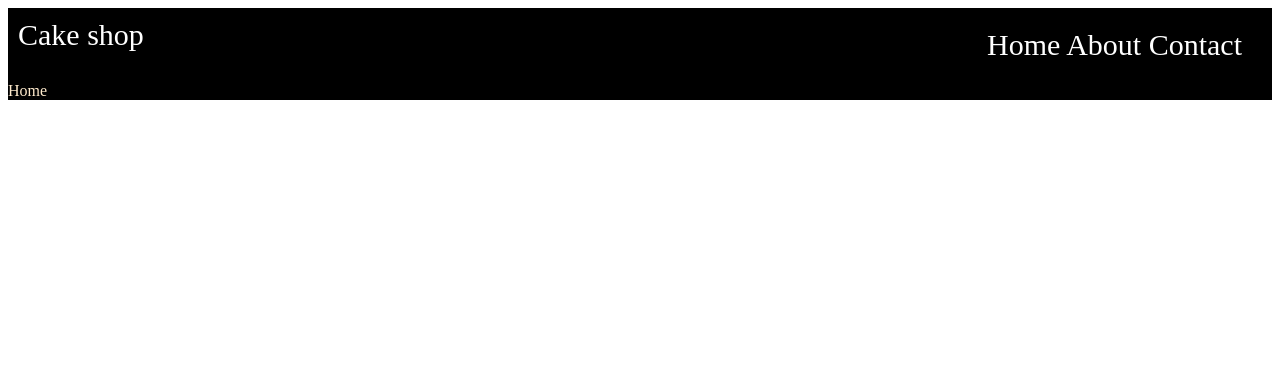
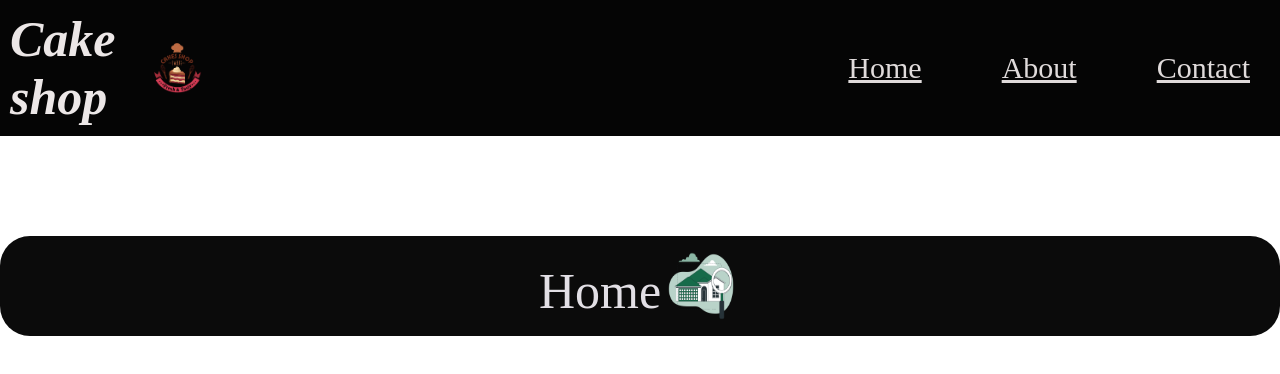
Before and after one commit to MansiMali18/Cake-Shop-using-react, a React app: page / in a window 1280 px wide. Built offline with nearby package versions, Linux system fonts and the light colour scheme.

Commit message:
heading added in all pages

```diff
--- a/src/Components/Navbar.css
+++ b/src/Components/Navbar.css
@@ -1,17 +1,37 @@
+body
+{
+    padding: 0;
+    margin: 0;
+}
 .navbar
 {
-    background-color: black;
-    color: white;
+    background-color: rgb(5, 5, 5);
+    color: rgb(236, 231, 231);
     padding: 10px;
     display: flex;
-    justify-content: space-between;
+    width: 100%;
+    align-items: center;
+    margin: 0px;
 }
+.logo
+{
+    width: 80px;
+    height: 50px;
+}
+
 .name
 {
-    font-size: 30px;
+    font-size: 50px;
+    font-weight: bold;
+    font-style: italic;
+    margin-right: 600px ;
+    display: flex;
+    align-items: center;
 }
-.links
+.nav-links
 {
      font-size: 30px;
-     margin: 10px 20px;
+    color: rgb(224, 219, 219);
+    margin: 0px 40px;
+
 }
--- a/src/Components/Navbar.js
+++ b/src/Components/Navbar.js
@@ -1,17 +1,17 @@
 
 import "./Navbar.css";
-import logo from "./../Components/logo.PNG"
+import logo from "./logo-removebg-preview.png"
 function Navbar() {
   return (
     <>
     <div className='navbar'>
      <div className='name'>
-        Cake shop <img src={logo.PNG}/>
+        Cake shop <img src={logo} className="logo"/>
       </div>
       <div className='links'>
-          Home
-          About
-          Contact
+          <a href="/"className='nav-links'>Home</a>
+          <a href="/About"className='nav-links'>About</a>
+          <a href="/Contact"className='nav-links'>Contact</a>
       </div>
     </div>
     </>
--- a/src/View/ABOUT/About.js
+++ b/src/View/ABOUT/About.js
@@ -1,12 +1,19 @@
-import React from 'react'
+
 import Navbar from "../../Components/Navbar.js"
-import "./../ABOUT/about.css"
+import AboutImg from "./About us page-pana.png"
+import "./../../index.js"
+import "./about.css"
 function About()
 {
   return (
     <>
     <Navbar/>
-    <div className='about'>About</div>
+    <div className='about'>
+      <div className="headings">
+      <span className='heading'>About</span>
+      <img src={AboutImg} className='heading-img'/>
+      </div>
+    </div>
     </>
     )
 }
--- a/src/View/ABOUT/about.css
+++ b/src/View/ABOUT/about.css
@@ -1,5 +1,5 @@
 .about
 {
-    background-color: blue;
-    color: black;
+    margin-top: 100px;
+    width: 100%;
 }
--- a/src/View/CONTACT/Contact.js
+++ b/src/View/CONTACT/Contact.js
@@ -1,13 +1,18 @@
-import React from 'react'
 
-import Navbar from "../../Components/Navbar";
-
+import Navbar from "../../Components/Navbar.js";
+import contactImg from "./Contact.png"
 import "./contact.css"
+import "../../index.js"
 function Contact() {
   return (
     <>
     <Navbar/>
-    <div className='contact'>Contact</div>
+    <div className='contact'>
+    <div className="headings">
+      <span className="heading">Contact</span>
+      <img src={contactImg} className='heading-img'/>
+      </div>
+      </div>
     </>
   )
 }
--- a/src/View/CONTACT/contact.css
+++ b/src/View/CONTACT/contact.css
@@ -1,5 +1,5 @@
 .contact
 {
-    background-color: blue;
-    color: black;
+    margin-top: 100px;
+    width: 100%;
 }
--- a/src/View/HOME/Home.js
+++ b/src/View/HOME/Home.js
@@ -1,12 +1,18 @@
-import React from 'react'
+
 import Navbar from '../../Components/Navbar';
+import HomeImg from "./Home.png"
 import "./../HOME/home.css"
-
+import "./../../index.js"
 function Home() {
   return (
   <>
     <Navbar/>
-    <div className='home'>Home</div>
+    <div className='about'>
+      <div className="headings">
+      <span className='heading'>Home</span>
+      <img src={HomeImg} className='heading-img'/>
+      </div>
+    </div>
     </>
   )
 }
--- /dev/null
+++ b/src/index.css
@@ -0,0 +1,26 @@
+body
+{
+    padding: 0;
+    margin: 0;
+}
+.heading-img
+{
+    height: 100px;
+    width: 80px;
+    align-items: center;
+}
+.heading
+{
+    align-items: center;
+    display: flex;
+    font-size: 50px;
+    margin-top: 10px;
+}
+.headings
+{
+    display: flex;
+    background-color: rgb(11, 11, 11);
+    color: rgb(226, 223, 229);
+    border-radius: 30px;
+    justify-content: center;
+}
```
Also changed, not shown: src/index.js (+4 -4 lines), src/Components/logo-removebg-preview.png (added), src/Components/logo.PNG (deleted), src/View/ABOUT/About us page-pana.png (added), src/View/CONTACT/Contact.png (added), src/View/HOME/Home.png (added).
